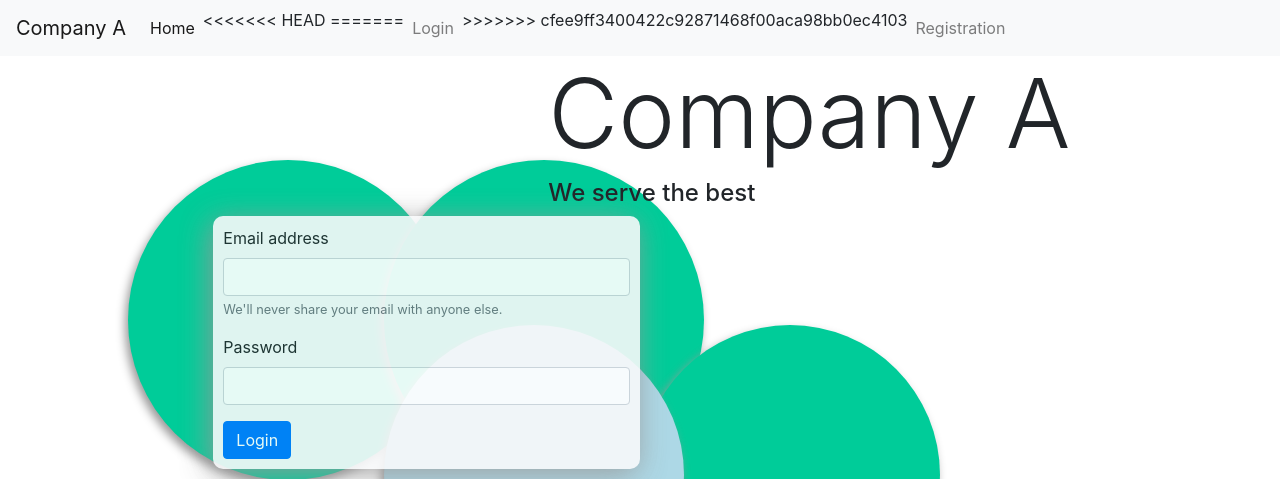
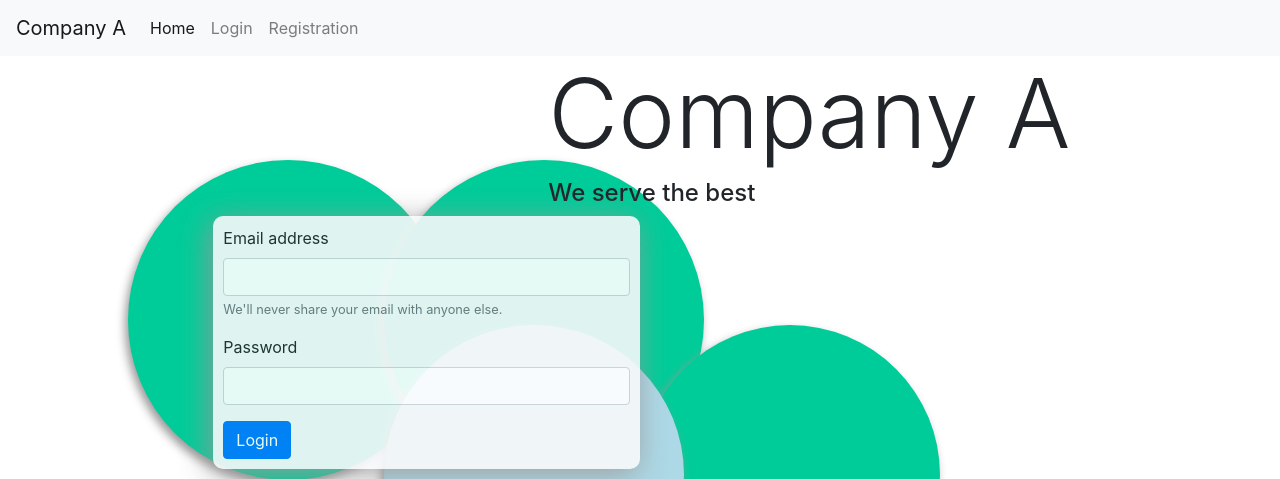
Before and after one commit to thedrowsywinger/HackNsuSeason2TeamRedRiot, a Django app: page / in a window 1280 px wide. Shown: the top 479 px of the page. Run offline with Django 3.2, Linux system fonts and the light colour scheme; some libraries are stand-ins or nearby versions.

Commit message:
minor fix

```diff
--- a/company_A_management_system/home/templates/home/home.html
+++ b/company_A_management_system/home/templates/home/home.html
@@ -21,17 +21,11 @@
           <li class="nav-item active">
             <a class="nav-link" href="{% url 'home:home' %}">Home</a>
           </li>
-<<<<<<< HEAD
-          <!-- <li class="nav-item">
+          <li class="nav-item">
             <a class="nav-link" href="#">Login</a>
-          </li> -->
-=======
+          </li>
           <li class="nav-item">
-            <a class="nav-link" href="{% url 'accounts:logging_in' %}">Login</a>
-          </li>
->>>>>>> cfee9ff3400422c92871468f00aca98bb0ec4103
-          <li class="nav-item">
-            <a class="nav-link" href="{% url 'accounts:signing_up' %}">Registration</a>
+            <a class="nav-link" href="#">Registration</a>
           </li>
         </ul>
      </div>
```
